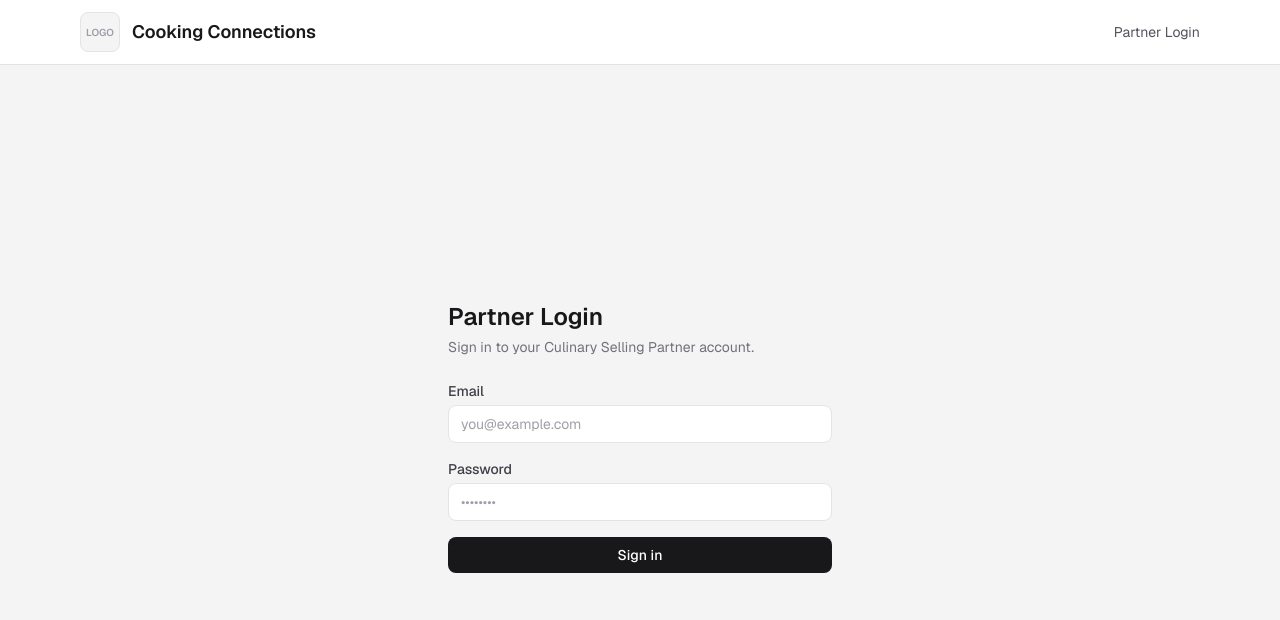
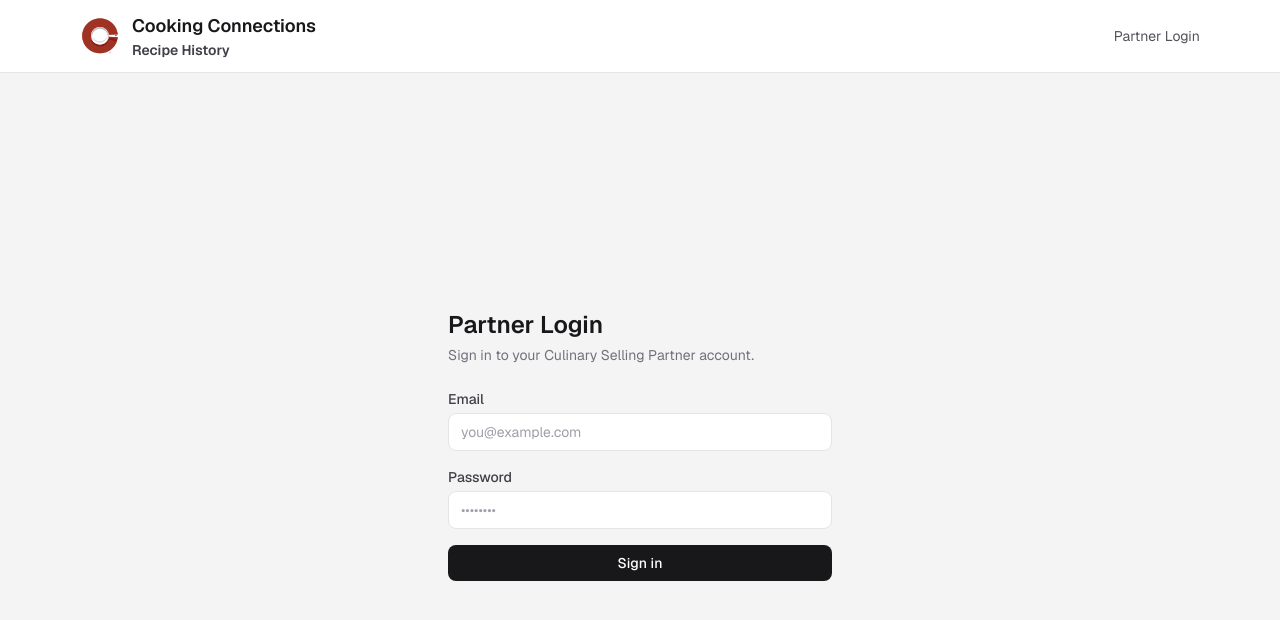
Before and after one commit to whitallee/cooking-connections-recipe-history, a Next.js app: page /login in a window 1280 px wide. Shown: the top 620 px of the page. Built offline with nearby package versions, Linux system fonts and the light colour scheme; no server answers.

Commit message:
fixed logo and header

```diff
--- a/app/[storeId]/page.tsx
+++ b/app/[storeId]/page.tsx
@@ -81,6 +81,14 @@ export default async function StorePage({
 
   return (
     <div className="mx-auto max-w-6xl px-4 py-8">
+
+      {/* Store header */}
+      <div className="mb-8">
+        <p className="text-xs font-semibold uppercase tracking-wide text-zinc-400">
+          {store.name}
+        </p>
+        <h1 className="mt-1 text-2xl font-semibold text-zinc-900">Recipe History</h1>
+      </div>
 
       {/* Featured Section */}
       {featured && featured.length > 0 && (
--- a/components/Header.tsx
+++ b/components/Header.tsx
@@ -1,5 +1,6 @@
 import { createClient } from '@/lib/supabase/server'
 import Link from 'next/link'
+import Image from 'next/image'
 import SignOutButton from './SignOutButton'
 
 export default async function Header() {
@@ -12,13 +13,21 @@ export default async function Header() {
     <header className="border-b border-zinc-200 bg-white">
       <div className="mx-auto flex max-w-6xl items-center justify-between px-4 py-3">
         <Link href="/" className="flex items-center gap-3">
-          {/* Logo placeholder — replace with <Image src="/logo.png" ... /> once you have the asset */}
-          <div className="flex h-10 w-10 items-center justify-center rounded-lg border border-zinc-200 bg-zinc-100 text-[10px] font-semibold text-zinc-400">
-            LOGO
+          <Image
+            src="/cookingconnections.jpeg"
+            alt="Cooking Connections logo"
+            width={40}
+            height={40}
+            className="rounded-full"
+          />
+          <div className='flex flex-col'>
+            <span className="text-lg font-semibold text-zinc-900">
+            Cooking Connections
+            </span>
+            <span className="text-sm font-semibold text-zinc-700">
+            Recipe History
+            </span>
           </div>
-          <span className="text-lg font-semibold text-zinc-900">
-            Cooking Connections
-          </span>
         </Link>
 
         <nav className="flex items-center gap-5 text-sm">
```
